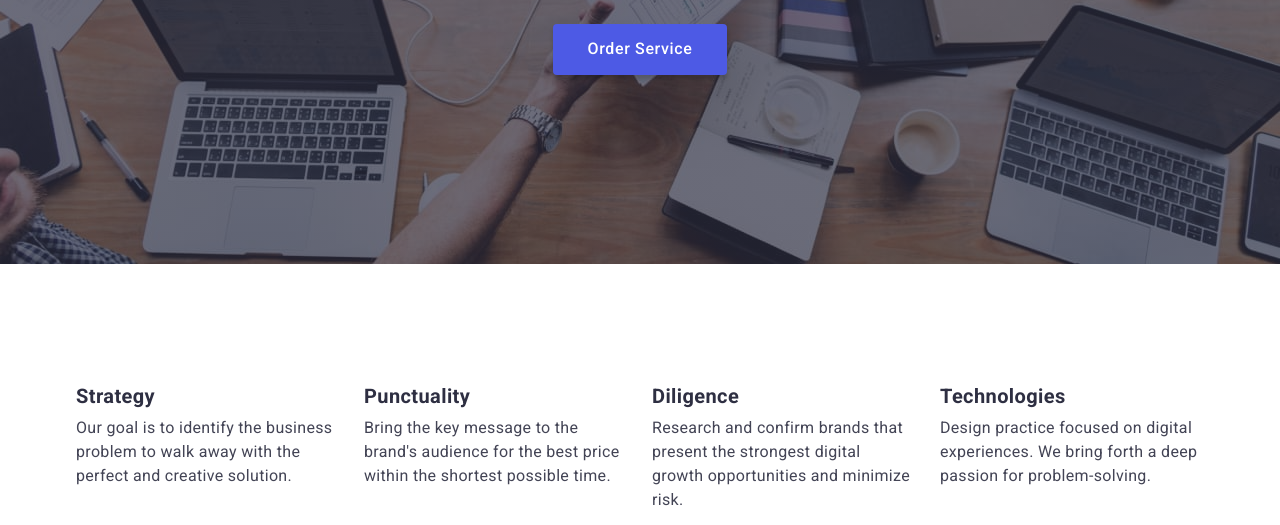
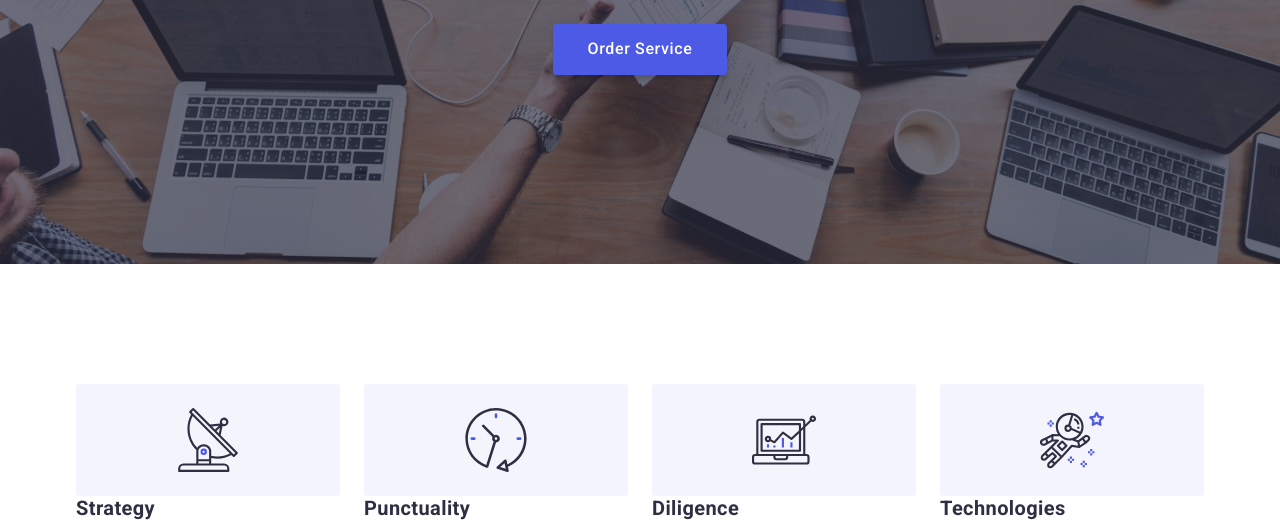
Before and after one commit to AllaKaplia/goit-markup-hw-04, a plain HTML site: page index.html in a window 1280 px wide. Shown: the part 408-933 px from the top of the page. Drawn offline with nearby package versions, Linux system fonts and the light colour scheme.

Commit message:
Додані іконки та їх стилі для секції benefits

```diff
--- a/css/styles.css
+++ b/css/styles.css
@@ -12,6 +12,7 @@
     --border-color: #E7E9FC;
     --additional-background-color: #F4F4FD;
     --active-color-button: #404BBF;
+    --color-thumb:  #F4F4FD;
 }
 
 body {
@@ -222,6 +223,21 @@ img {
     flex-basis: calc(100% / 3 - 24px);
 }
 
+.thumb {
+    width: 264px;
+    height: 112px;
+    background-color: var(--color-thumb);
+    padding: 0;
+    border-radius: 4px;
+    display: flex;
+    align-items: center;
+}
+
+.icon-item {
+    margin-left: auto;
+    margin-right: auto;
+}
+
 .benefit-subtitle, .resume-name {
     margin-bottom: 8px;
 
--- a/index.html
+++ b/index.html
@@ -41,21 +41,41 @@
                 <h2 class="benefits-heading">Advantages of the studio</h2>
                 <ul class="benefits list">
                     <li class="item">
+                        <div class="thumb">
+                            <svg class="icon-item" width="64px"; height="64px">
+                                <use href="./images/sprite.svg#icon-antenna"></use>
+                            </svg>
+                        </div>
                         <h3 class="benefit-subtitle">Strategy</h3>
                         <p class="benefit-details">Our goal is to identify the business problem to walk away with the perfect and creative solution. </p>
                     </li>
 
                     <li class="item">
+                        <div class="thumb">
+                            <svg class="icon-item" width="64px"; height="64px";>
+                                <use href="./images/sprite.svg#icon-clock"></use>
+                            </svg>
+                        </div>
                         <h3 class="benefit-subtitle">Punctuality</h3>
                         <p class="benefit-details">Bring the key message to the brand's audience for the best price within the shortest possible time.</p>
                     </li>
 
                     <li class="item">
+                        <div class="thumb">
+                            <svg class="icon-item" width="64px"; height="64px">
+                                <use href="./images/sprite.svg#icon-diagram"></use>
+                            </svg>
+                        </div>
                         <h3 class="benefit-subtitle">Diligence</h3>
                         <p class="benefit-details">Research and confirm brands that present the strongest digital growth opportunities and minimize risk.</p>
                     </li>
 
                     <li class="item">
+                        <div class="thumb">
+                            <svg class="icon-item" width="64px"; height="64px">
+                                <use href="./images/sprite.svg#icon-astronaut"></use>
+                            </svg>
+                        </div>
                         <h3 class="benefit-subtitle">Technologies</h3>
                         <p class="benefit-details">Design practice focused on digital experiences. We bring forth a deep passion for problem-solving.</p>
                     </li>
```
